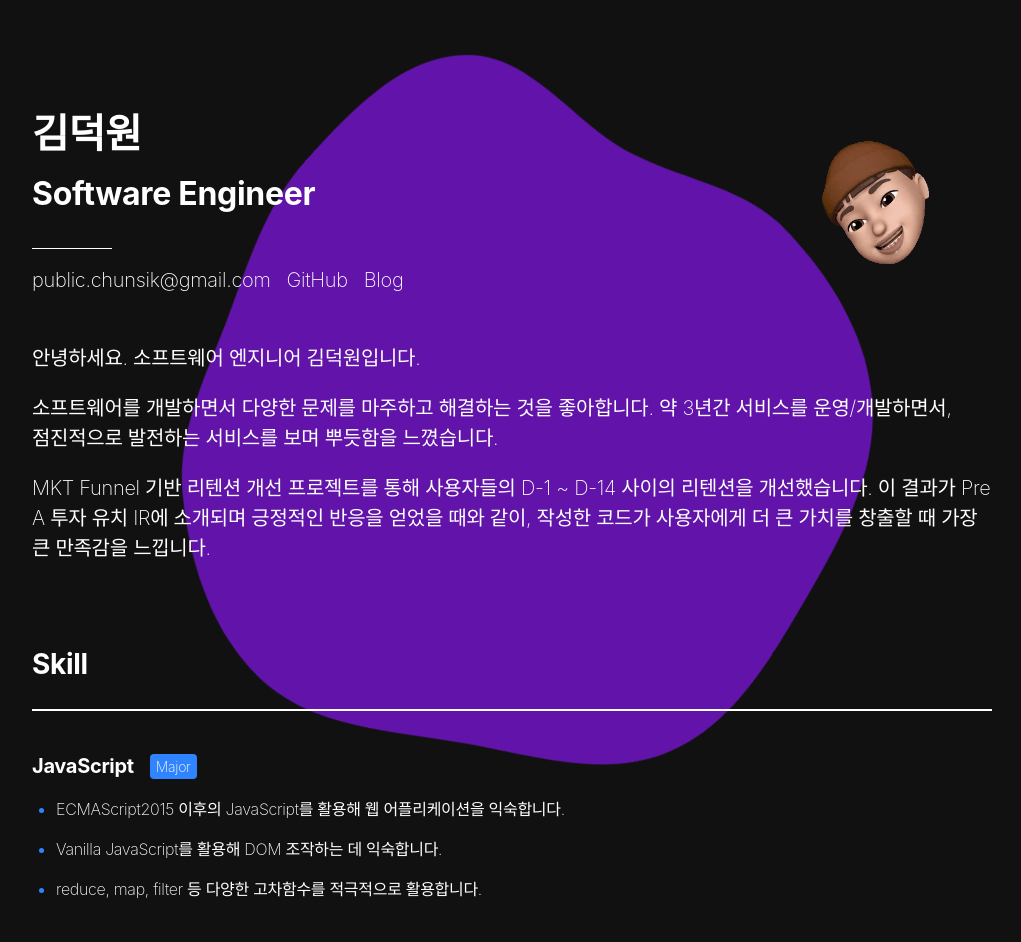
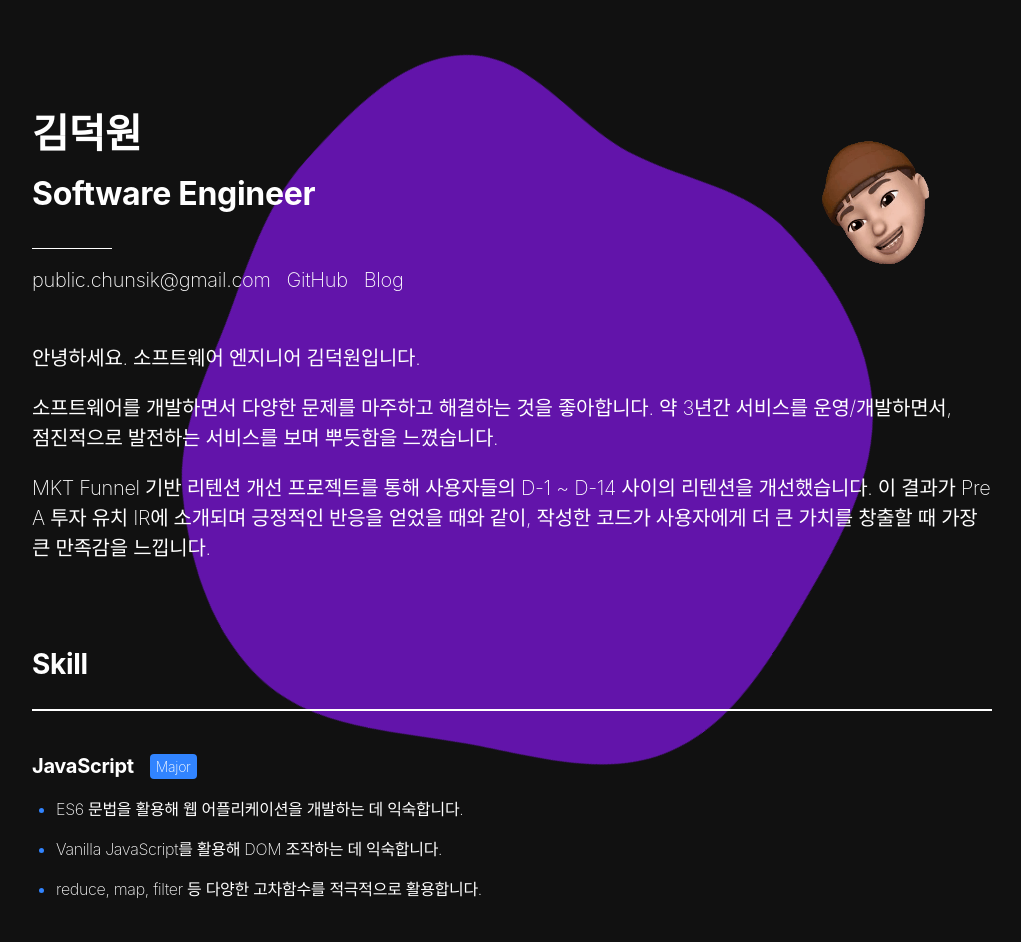
Before and after one commit to KimChunsick/resume, a React (Create React App) app: page / in a window 1280 px wide. Shown: the top 942 px of the page, without its empty margins (128-1149 px from the left). Built offline with nearby package versions, Linux system fonts and the light colour scheme; a web font is replaced by a local one.

Commit message:
fix: 오탈자 수정
Signed-off-by: Deokwon Kim <codevillain@naver.com>

```diff
--- a/src/assets/data/index.ts
+++ b/src/assets/data/index.ts
@@ -59,7 +59,7 @@ const data: NeedResumeData = {
       title: 'JavaScript',
       level: 'Major',
       descriptions: [
-        'ECMAScript2015 이후의 JavaScript를 활용해 웹 어플리케이션을 익숙합니다.',
+        'ES6 문법을 활용해 웹 어플리케이션을 개발하는 데 익숙합니다.',
         'Vanilla JavaScript를 활용해 DOM 조작하는 데 익숙합니다.',
         'reduce, map, filter 등 다양한 고차함수를 적극적으로 활용합니다.'
       ]
```
